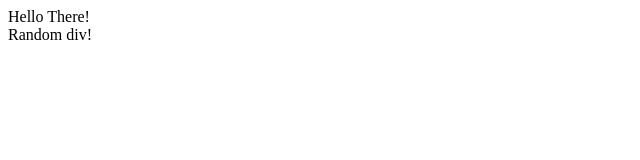
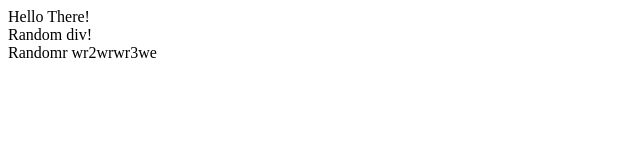
Before and after one commit to PetteriV99/Group-Assignment-6-CI-CD, a website: page hello.html in a window 1280 px wide. Shown: the whole page, without its empty margins (0-640 px from the left). Drawn offline with Linux system fonts and the light colour scheme.

Commit message:
Add random message

```diff
--- a/hello.html
+++ b/hello.html
@@ -9,5 +9,6 @@
     <body>
         <div>Hello There!</div>
         <div>Random div!</div>
+        <div>Randomr wr2wrwr3we</div>
     </body>
 </html>
```
